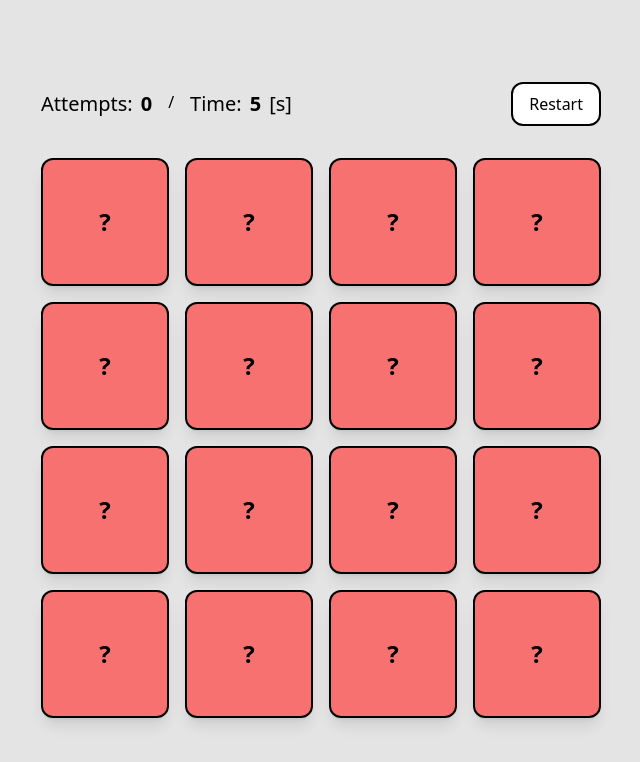
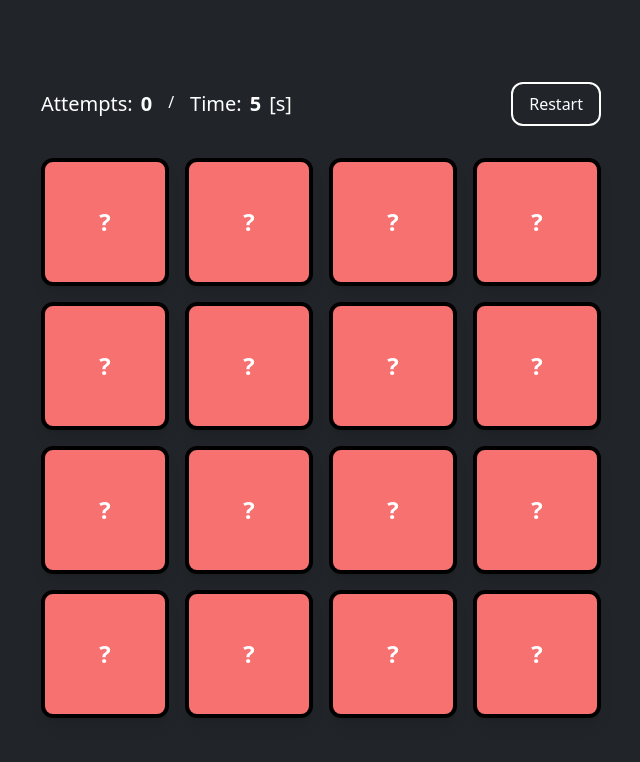
Before and after one commit to daniolsk/memory-card-game, a React (Vite) app: page / in a window 1280 px wide. Shown: the top 762 px of the page, without its empty margins (319-959 px from the left). Built offline with nearby package versions, Linux system fonts and the light colour scheme.

Commit message:
change colors

```diff
--- a/src/App.tsx
+++ b/src/App.tsx
@@ -105,7 +105,7 @@ function App() {
 							setIsTimeStopped(false);
 							setPreventClick(false);
 						}}
-						className='border-2 border-black rounded-xl px-4 py-2 bg-white hover:bg-slate-100'
+						className='border-2 border-white transition-all rounded-xl px-4 py-2 hover:bg-white hover:text-black'
 					>
 						Restart
 					</button>
--- a/src/components/Card.tsx
+++ b/src/components/Card.tsx
@@ -27,14 +27,14 @@ function Card({
 				}}
 			>
 				<div
-					className='shadow-lg absolute flex justify-center items-center w-full h-full border-2 rounded-xl border-black bg-red-400 cursor-pointer transition-all hover:bg-red-500'
+					className='shadow-lg absolute flex justify-center items-center w-full h-full border-4 rounded-xl border-black bg-red-400 cursor-pointer transition-all hover:bg-red-500'
 					style={{ backfaceVisibility: 'hidden' }}
 				>
 					<span className='font-bold text-2xl'>?</span>
 				</div>
 				<div
 					className={cn(
-						'shadow-lg absolute flex justify-center items-center w-full h-full border-2 rounded-xl border-black bg-gray-300',
+						'shadow-lg absolute flex justify-center items-center w-full h-full border-4 rounded-xl border-black bg-gray-300',
 						isGuessed ? 'border-green-500' : ''
 					)}
 					style={{ transform: 'rotateY(180deg)', backfaceVisibility: 'hidden' }}
--- a/src/index.css
+++ b/src/index.css
@@ -4,5 +4,6 @@
 
 body {
 	min-height: 100vh;
-	background-color: #e4e4e4;
+	background-color: #21252a;
+	color: white;
 }
```
